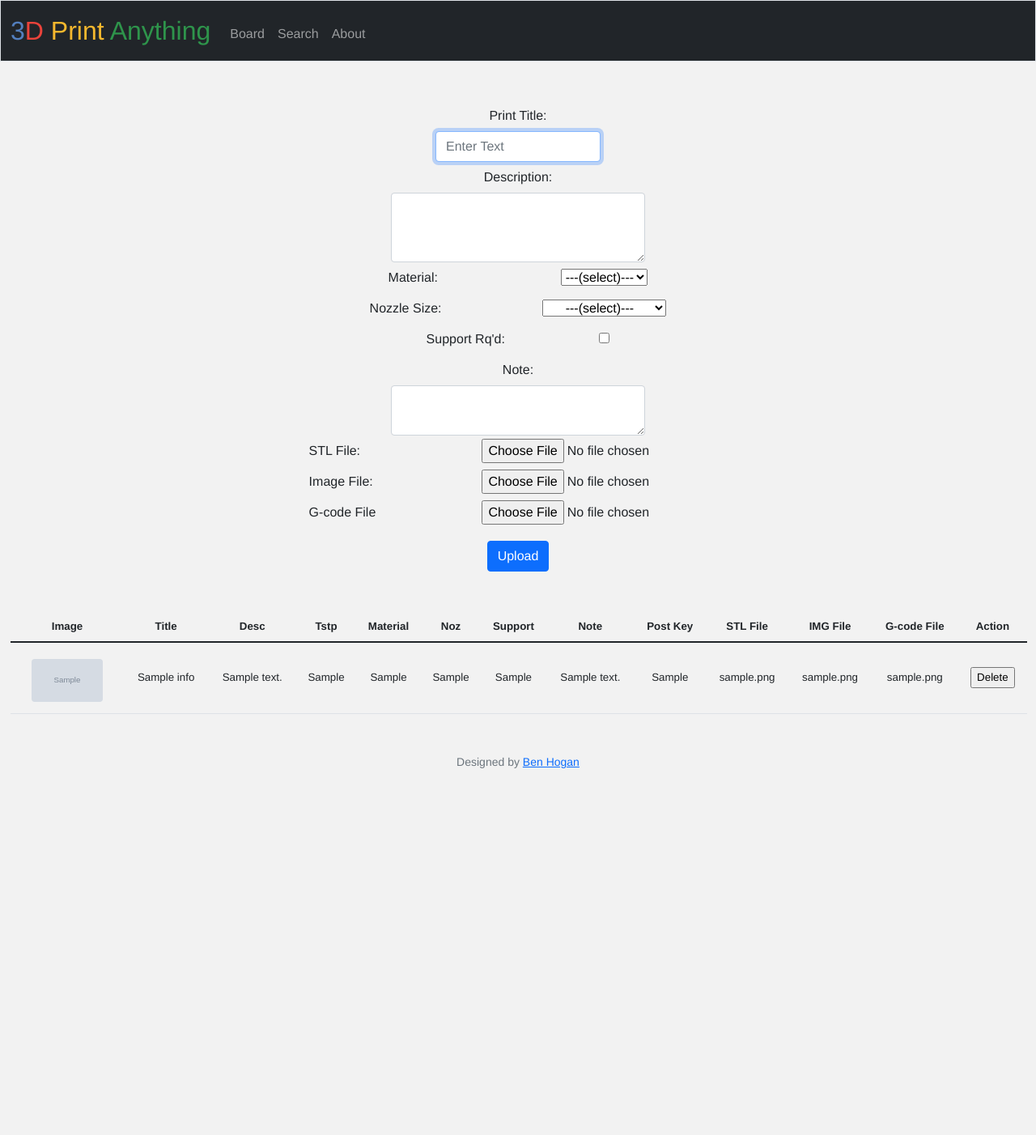
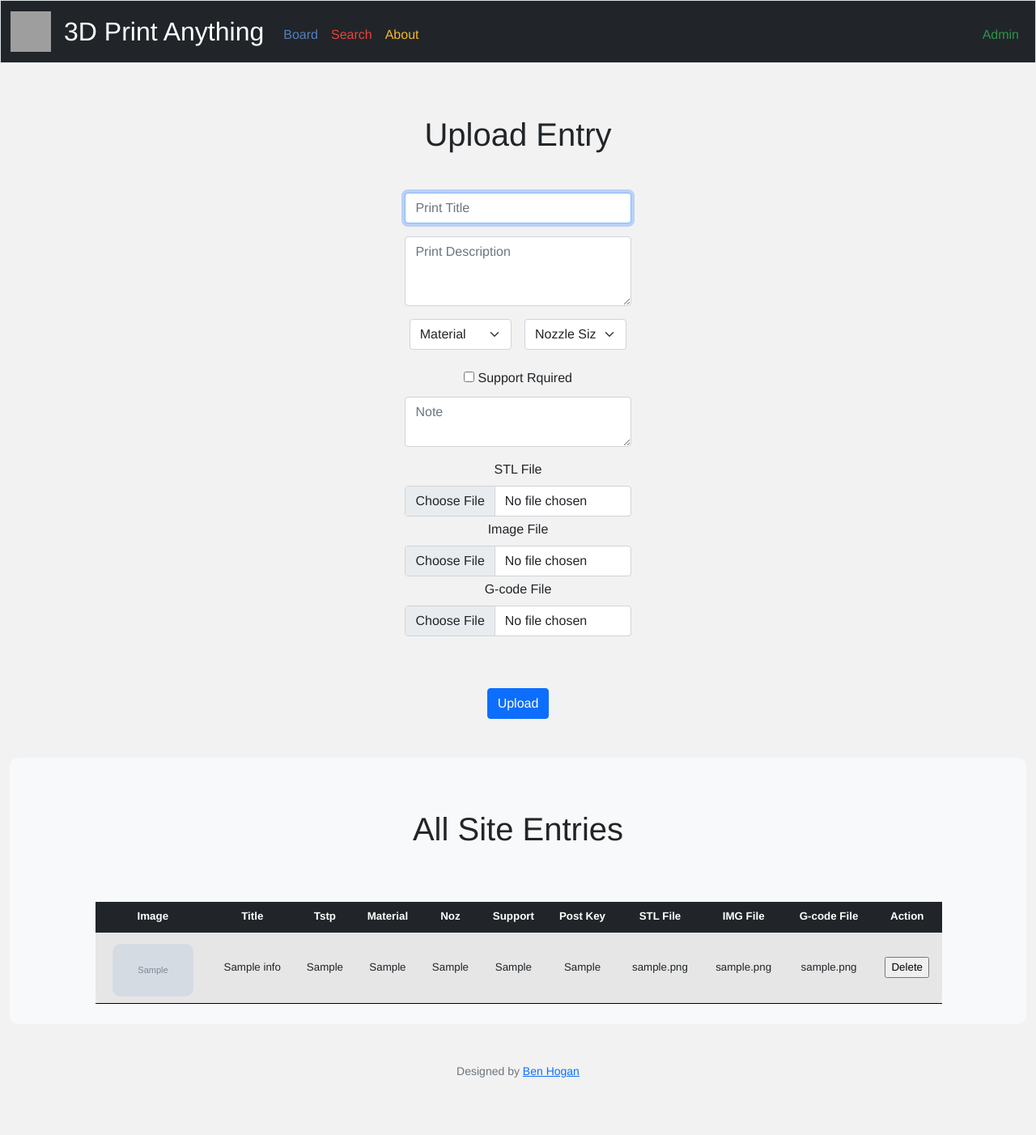
Before and after one commit to bhogan25/3D-Print-Anything, a Flask app: page /admin in a window 1280 px wide. Shown: the whole page at 81% size. Before the commit the page ends 949 px from the top, so only its background shows below. Run offline with Flask 2, Linux system fonts and the light colour scheme; tables that the repository leaves empty hold one stand-in row (values such as "Sample post"); grey boxes marked "Sample" are stand-in pictures; some libraries are stand-ins or nearby versions; grey boxes are pictures that could not be loaded.

Commit message:
Front end work for /admin and /index, removed post functionality from /board

```diff
--- a/app.py
+++ b/app.py
@@ -62,7 +62,7 @@ def index():
     return render_template("index.html", defaultImage=app.config['DEFAULT_IMAGE'], recentsQueryData=recentsQueryData)
 
 
-@app.route("/board", methods = ["GET", "POST"])
+@app.route("/board", methods = ["GET"])
 def board():
     """Post Board of all files posted"""
     if request.method == "GET":
@@ -77,22 +77,6 @@ def board():
             print("UNABLE TO EXECUTE boardQuery")
 
         return render_template("board.html", defaultImage=app.config['DEFAULT_IMAGE'], boardQueryData=boardQueryData)
-
-    if request.method == "POST":
-        # DOWNLOAD FILE FROM /BOARD
-        if request.form:
-            media = request.form.get('download')
-            extention = media.rsplit('.', 1)[1].lower()
-
-            if extention == 'stl':
-                path = app.config['STL_UPLOADS']
-
-            elif extention in ALLOWED_IMAGE_EXTENSIONS:
-                path = app.config['IMAGE_UPLOADS']
-
-            # SEND FILE {MEDIA} FROM {PATH} TO CLIENT AS ATTACHMENT
-            print(f'{extention.upper()} FILE ---"{media}"--- BEING RETRIEVED')
-            return send_from_directory(path, media, as_attachment=True)
 
 
 @app.route("/entry", methods=["GET", "POST"])
@@ -141,19 +125,19 @@ def entry():
             return apology("Client request bad", 400)
 
 
-
-
 @app.route("/search", methods=["GET"])
 def search():
     """Search other 3D printing sites for files"""
 
     return render_template("search.html")
 
+
 @app.route("/about", methods=["GET", "POST"])
 def about():
     """Tell about the website and offer some education resources"""
 
     return render_template("about.html")
+
 
 @app.route("/admin", methods=["GET", "POST"])
 def admin():
@@ -300,10 +284,15 @@ def deleteAndRefresh(argQuery, post_key):
         pathFilePair = tuple(zip(pathList, filenames))
         for item in pathFilePair:
             if item[1] != None:
-                print(f'Removing FILE {item[1]} from DIRECTORY {item[0]}')
-                path = os.path.join(item[0], item[1])
-                os.remove(path)
+                try:
+                    print(f'Removing FILE {item[1]} from DIRECTORY {item[0]}')
+                    path = os.path.join(item[0], item[1])
+                    os.remove(path)
 
+                except:
+                    print(f"{item[1].upper()} NOT FOUND IN EXPECTED DIRECTORY")
+
+        print(f'Removing ENTRY {post_key} from DATABASE')
         db.execute(f"DELETE \
                     FROM print_info \
                     WHERE post_key='{post_key}'")
--- a/static/css/style.css
+++ b/static/css/style.css
@@ -1,5 +1,3 @@
-/* Size for brand */
-
 html {
     margin-bottom: 20px;
 }
@@ -12,40 +10,18 @@ body {
 nav .navbar-brand
 {
     font-size: xx-large;
-
 }
 
-
-/* Colors for Nav title */
-
-.navbar-brand .blue
+.navbar-brand .white
 {
-    color: #537fbe;
-}
-nav .navbar-brand .red
-{
-    color: #ea433b;
-}
-nav .navbar-brand .yellow
-{
-    color: #f5b82e;
-}
-nav .navbar-brand .green
-{
-    color: #2e944b;
+    color: #FFFFFF;
 }
 
 /* index.html */
 
-#background {
-    position: fixed;
-    width: 100%;
-    height: 100%;
-    left: 0;
-    top: 0;
-    z-index: -1;
-    border: none;
-    pointer-events: none;
+div.album {
+    border:rgb(232, 232, 232);
+    border-radius: 10px;
 }
 
 
@@ -126,12 +102,6 @@ nav .navbar-brand .green
 .entry-table td {
     text-overflow: ellipsis;
 }
-
-/* td.note {
-    max-height: 3em!important;
-    overflow: auto;
-    color: red;
-} */
 
 button.download {
     max-width: 180px;
@@ -232,31 +202,26 @@ button a.card-link {
 }
 
 /* admin.html */
+
 .table-div {
     font-size: smaller;
 }
 
-label.title {
-    text-align: left;
-}
-
-option {
-    text-align: center;
-}
-
 table.admin-table {
     margin-top: 50px;
-     background-color: #f2f2f2;
+    background-color: #f2f2f2;
+    border-color: black;
+    border-radius: 10px;
 }
 
 td img.thumb {
     margin-top: 6px;
-    padding: 5px;
+    /* padding: 5px; */
     width: 100px;
     height: 65px;
     object-fit: cover;
     object-position: 50% 50%;
-    border: solid #f2f2f2 1px;
+    border: darkgray 1px;
     border-radius: 10px;
   }
 
--- a/templates/admin.html
+++ b/templates/admin.html
@@ -6,72 +6,95 @@
 
 {% block main %}
 
-<div>
+<div class="row">
+    <div class="col-lg-2"></div>
+    <div class="mb-5 col-lg-8 g-3">
+        <h1 class="mb-5">Upload Entry</h1>
         <form action="/admin" method="post" enctype="multipart/form-data">
-        <div class="mb-3">
-            <div>
-                <label class="col-sm-2 col-form-label">Print Title: </label>
-                <input autocomplete="off" autofocus class="form-control mx-auto w-auto" name="title" placeholder="Enter Text" type="text" required>
+            <div class="mb-5">
+
+
+                <div class="mb-3 col-lg-4 col-md-3 col-sm-3 mx-auto">
+                    <input autocomplete="off" autofocus class="form-control" name="title" placeholder="Print Title" type="text" required>
                 </div>
-            <div class="form-group">
-                <label class="col-sm-2 col-form-label">Description: </label>
-                <textarea class="form-control" rows="3" name="desc" style="max-width: 25%; margin-left: 37.5%;" required></textarea>
+
+
+                <div class="mb-3 col-lg-4 col-md-3 col-sm-3 mx-auto">
+                    <textarea class="form-control" rows="3" name="desc" placeholder="Print Description" required></textarea>
                 </div>
-            <div>
-                <label class="title col-sm-2 col-form-label">Material: </label>
-                <select class="" name="mtl">
-                    <option selected="selected" value="none">---(select)---</option>
-                    <option value="PLA">PLA</option>
-                    <option value="PETG">PETG</option>
-                    <option value="TPU">TPU</option>
+
+
+                <div class="row g-3">
+                    <div class="col-lg-4 col-md-4 col-sm-5"></div>
+                    <div class="mb-3 col-lg-2 col-md-2 col-sm-1 mx-auto">
+                        <select class="form-select" name="mtl">
+                            <option selected="selected" value="none">Material</option>
+                            <option value="PLA" class="dropdown-item">PLA</option>
+                            <option value="PETG" class="dropdown-item">PETG</option>
+                            <option value="TPU" class="dropdown-item">TPU</option>
                         </select>
                     </div>
-            <div>
-                <label class="title col-sm-2 col-form-label">Nozzle Size: </label>
-                <select class="" name="nzl">
-                    <option selected="selected" value="none">---(select)---</option>
-                    <option  value="0.4 mm">0.4 mm (standard)</option>
-                    <option value="0.3 mm">0.3 mm (fine)</option>
-                    <option value="0.6mm">0.6mm (course)</option>
+                    <div class="mb-3 col-lg-2 col-md-2 col-sm-1 mx-auto">
+                        <select class="form-select" name="nzl">
+                            <option selected="selected" value="none">Nozzle Size</option>
+                            <option value="0.6mm" class="dropdown-item">0.6mm (course)</option>
+                            <option  value="0.4 mm" class="dropdown-item">0.4 mm (standard)</option>
+                            <option value="0.3 mm" class="dropdown-item">0.3 mm (fine)</option>
                         </select>
                     </div>
-            <div>
-                <label class="title col-sm-2 col-form-label">Support Rq'd: </label>
+                    <div class="col-lg-4 col-md-4 col-sm-5"></div>
+                </div>
+
+
+                <div class="mb-1 col-sm-2 mx-auto">
                     <input type="checkbox" name="support" value="Yes">
+                    <label class="col-form-label">Support Rquired</label>
                 </div>
-            <div class="form-group">
-                <label class="col-sm-2 col-form-label">Note: </label>
-                <textarea class="form-control" rows="2" name="note" style="max-width: 25%; margin-left: 37.5%;"></textarea>
+
+
+                <div class="mb-3 col-lg-4 col-md-3 col-sm-3 mx-auto">
+                    <textarea class="form-control" placeholder="Note" rows="2" name="note"></textarea>
                 </div>
-            <div>
-                <label class="title col-sm-2 col-form-label">STL File: </label>
-                <input autocomplete="off" autofocus class="form-control-file mx-auto w-auto" name="stl_1"  type="file" required>
+
+
+                <div class="mb-1 col-lg-4 col-md-3 col-sm-3 mx-auto">
+                    <label for="formFileOne" class="form-label">STL File </label>
+                    <input autocomplete="off" autofocus class="form-control" name="stl_1" type="file" id="formFileOne" required>
                 </div>
-            <div>
-                <label class="title col-sm-2 col-form-label">Image File: </label>
-                <input autocomplete="off" autofocus class="form-control-file mx-auto w-auto" name="img_1"  type="file">
+
+                <div class="mb-1 col-lg-4 col-md-3 col-sm-3 mx-auto">
+                    <label for="formFileTwo" class="form-label">Image File </label>
+                    <input autocomplete="off" autofocus class="form-control" name="img_1" id="formFileTwo" type="file">
                 </div>
-            <div>
-                <label class="title col-sm-2 col-form-label">G-code File</label>
-                <input autocomplete="off" autofocus class="form-control-file mx-auto w-auto" name="gcode_1"  type="file">
+
+                <div class="mb-1 col-lg-4 col-md-3 col-sm-3 mx-auto">
+                    <label for="formFileThree" class="form-label">G-code File </label>
+                    <input autocomplete="off" autofocus class="form-control" name="gcode_1" id="formFileThree" type="file">
                 </div>
+
             </div>
-        <input class="btn btn-primary" type="submit" value="Upload">
+            <input class="mt-3 btn btn-primary" type="submit" value="Upload">
         </form>
     </div>
+    <div class="col-lg-2"></div>
+</div>
 
-<div class="table-div">
-    <table class="admin-table table">
-        <thead>
+<div class="album py-3 bg-light ">
+    <h1 class="mb-2 mt-5">All Site Entries</h1>
+    <div class="row g-2">
+       <div class="col-lg-10"></div>
+       <div class="table-div col-lg-10 mx-auto">
+           <table class="admin-table table table-striped">
+               <thead class="table-dark">
                  <tr>
                    <th scope="col">Image</th>
                    <th scope="col">Title</th>
-            <th scope="col">Desc</th>
+                   <th scope="col" hidden>Desc</th>
                    <th scope="col">Tstp</th>
                    <th scope="col">Material</th>
                    <th scope="col">Noz</th>
                    <th scope="col">Support</th>
-            <th scope="col">Note</th>
+                   <th scope="col" hidden>Note</th>
                    <th scope="col">Post Key</th>
                    <th scope="col">STL File</th>
                    <th scope="col">IMG File</th>
@@ -100,12 +123,12 @@
 
                                </td>
                                <td>{{ entry.title }}</td>
-                        <td class="overflow-control">{{ entry.desc }}</td>
+                               <td class="overflow-control" hidden>{{ entry.desc }}</td>
                                <td>{{ entry.tstp }}</td>
                                <td>{{ entry.mtl }}</td>
                                <td>{{ entry.nzl }}</td>
                                <td>{{ entry.support }}</td>
-                        <td class="overflow-control">{{ entry.note }}</td>
+                               <td class="overflow-control" hidden>{{ entry.note }}</td>
                                <td class="overflow-control">{{ entry.post_key }}</td>
                                <td>{{ entry.stl_filename }}</td>
                                <td>{{ entry.img_filename }}</td>
@@ -125,6 +148,9 @@
                </tbody>
            </table>
        </div>
+       <div class="col-lg-10"></div>
+    </div>
+</div>
 
 
 {% endblock %}
--- a/templates/board.html
+++ b/templates/board.html
@@ -26,7 +26,7 @@
           <div class="card-body">
             <h5 class="card-title">{{ file.title }}</h5>
             <p class="card-text">{{ file.desc }}</p>
-            <a href="/entry?pk={{ file.post_key }}" class="btn btn-primary view">View STL File</a>
+            <a href="/entry?pk={{ file.post_key }}" class="btn btn-primary view">View File</a>
           </div>
         </div>
 
--- a/templates/layout.html
+++ b/templates/layout.html
@@ -14,7 +14,7 @@
         <!-- Tab Icon -->
         <link href="https://media.istockphoto.com/vectors/3d-printer-extruder-nozzle-icon-vector-3d-printing-nozzle-extruder-vector-id1312092757?k=6&m=1312092757&s=612x612&w=0&h=goe44NCkvsX-rdoWpjXlHsGuKQ9mwg2DbcDBcwlNWr8=" rel="icon">
 
-        <link rel="stylesheet" href="/static/css/style.css" type="text/css" />
+        <link rel="stylesheet" href="/static/css/style.css" type="text/css"/>
 
         {% block head %}{% endblock %}
 
@@ -26,16 +26,21 @@
 
         <nav class="bg-dark border navbar navbar-expand-md navbar-dark">
             <div class="container-fluid">
-                <a class="navbar-brand" href="/"><img src=""><span class="blue" style="color: #537fbe;">3</span><span class="red">D</span><span class="yellow"> Print</span><span class="green"> Anything</span></a>
+                <a class="navbar-brand d-flex align-items-center" href="/">
+                    <img class="me-3" src="/static/0-icons/3DPA_LOGO.png" alt="Bootstrap" width="50" height="50">
+                    <span class="white fs-2">3D Print Anything</a>
                 <button aria-controls="navbar" aria-expanded="false" aria-label="Toggle navigation" class="navbar-toggler" data-bs-target="#navbar" data-bs-toggle="collapse" type="button">
                     <span class="navbar-toggler-icon"></span>
                 </button>
                 <div class="collapse navbar-collapse" id="navbar">
-                        <ul class="navbar-nav me-auto mt-2">
-                            <li class="nav-item"><a class="nav-link" href="/board">Board</a></li>
-                            <li class="nav-item"><a class="nav-link" href="/search">Search</a></li>
-                            <li class="nav-item"><a class="nav-link" href="/about">About</a></li>
-                        </ul>
+                    <ul class="navbar-nav me-auto mt-2">
+                        <li class="nav-item"><a class="nav-link" style="color: #537fbe;" href="/board">Board</a></li>
+                        <li class="nav-item"><a class="nav-link" style="color: #ea433b;" href="/search">Search</a></li>
+                        <li class="nav-item"><a class="nav-link" style="color: #f5b82e;" href="/about">About</a></li>
+                    </ul>
+                    <ul class="navbar-nav ms-auto mt-2">
+                        <li class="nav-item"><a class="nav-link" style="color: #2e944b;" href="/admin">Admin</a></li>
+                    </ul>
                 </div>
             </div>
         </nav>
```
Also changed, not shown: templates/index.html (+5 -17 lines), 1 other file. Lines whose indentation alone changed are shown as unchanged.
